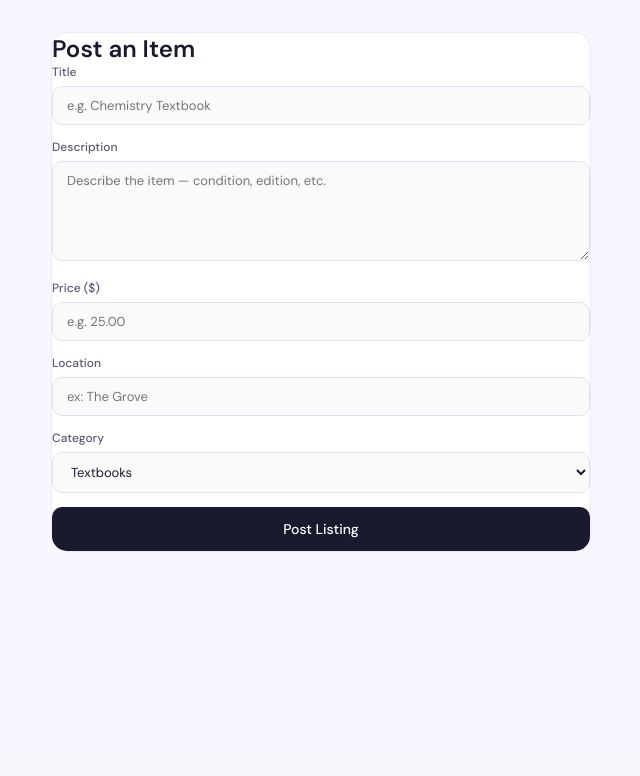
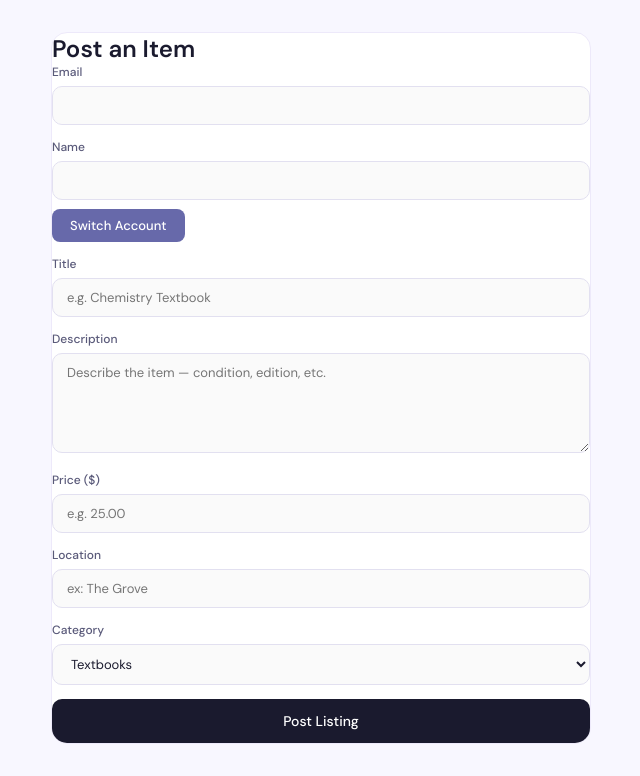
Before and after one commit to PacificHack-2026-marketplace/marketplace, a Flask app: page /listing/create in a window 1280 px wide. Shown: the part 60-836 px from the top of the page, without its empty margins (319-959 px from the left). Before the commit the page ends 612 px from the top, so only its background shows below. Run offline with Flask 3, Linux system fonts and the light colour scheme; the visitor is signed in with stand-in values (Sample User, id 1).

Commit message:
add switch account button

```diff
--- a/main.py
+++ b/main.py
@@ -66,11 +66,16 @@
         return redirect("/login", 302)
 
     print(user)
-    return render_template("create_listing.html")
+    return render_template("create_listing.html", user=user)
 
 @app.route('/login')
 def login():
     return google.authorize_redirect(redirect_uri='http://127.0.0.1:5000/api/oauth/callback')
+
+@app.route('/logout')
+def logout():
+    session.clear()
+    return redirect('/', 302)
 
 @app.route('/api/oauth/callback')
 def callback():
--- a/static/style.css
+++ b/static/style.css
@@ -68,6 +68,18 @@
   transition: background 0.2s;
 }
 .btn-post:hover { background: #7b6ed0; }
+
+.btn-switch-acct {
+  background: #6769aa;
+  color: white;
+  padding: 8px 18px;
+  border-radius: 8px;
+  text-decoration: none;
+  font-size: 13px;
+  font-weight: 500;
+  transition: background 0.2s;
+}
+.btn-switch-acct:hover { background: #7b6ed0; }
 
 /* ── Hero ── */
 .hero {
--- a/templates/create_listing.html
+++ b/templates/create_listing.html
@@ -6,6 +6,16 @@
 <div class="form-wrap">
     <h2>Post an Item</h2>
     <form action="/api/listing" method="POST">                       <!-- submits form data back to /post as a POST request -->
+
+        <label>Email</label>
+        <input type="text" value="{{ user.email }}" disabled>
+
+        <label>Name</label>
+        <input type="text" value="{{ user.name }}" disabled>
+
+        <a href="/logout" class="btn-switch-acct">Switch Account</a>
+        <br>
+        <br>
 
         <label>Title</label>
         <input type="text" name="title" placeholder="e.g. Chemistry Textbook" required>
```
